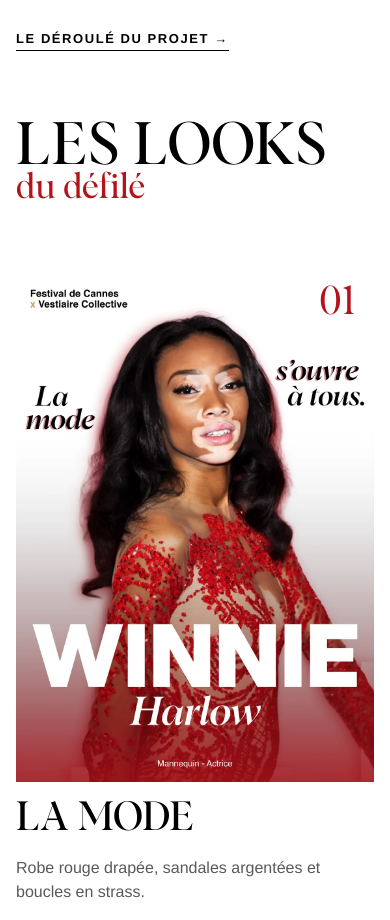
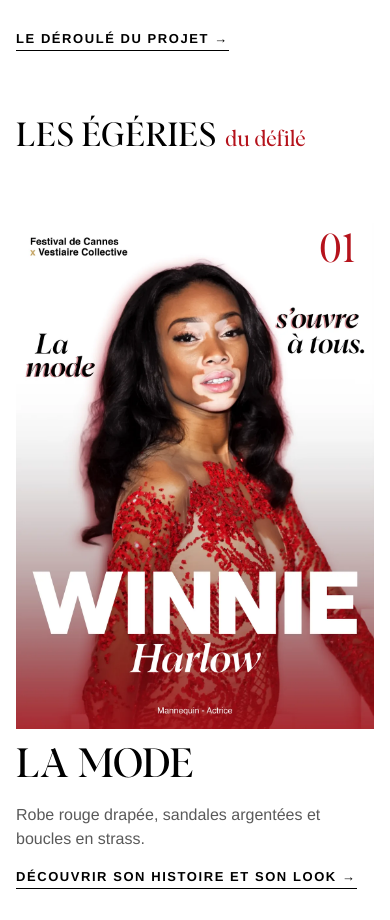
Before and after one commit to ClementB223/SAE3, a React (Vite) app: page / in a window 390 px wide. Shown: the part 3680-4600 px from the top of the page. Built offline with nearby package versions, Linux system fonts and the light colour scheme; a web font is replaced by a local one.

Commit message:
modif titre

```diff
--- a/src/components/Looks.css
+++ b/src/components/Looks.css
@@ -11,8 +11,8 @@
 .looks__titre {
   display: flex;
   align-items: baseline;
-  flex-wrap: wrap;
-  gap: 0 calc(36 * var(--u));
+  flex-wrap: nowrap;
+  gap: 0 calc(32 * var(--u));
   margin: 0;
   font-family: var(--police-titre);
   font-weight: 400;
@@ -21,13 +21,13 @@
 }
 
 .looks__titre1 {
-  font-size: calc(160 * var(--u));
+  font-size: calc(124 * var(--u));
   text-transform: uppercase;
   color: var(--noir);
 }
 
 .looks__titre2 {
-  font-size: calc(96 * var(--u));
+  font-size: calc(80 * var(--u));
   color: var(--rouge);
 }
 
@@ -160,11 +160,11 @@
   }
 
   .looks__titre1 {
-    font-size: 15vw;
+    font-size: 8.4vw;
   }
 
   .looks__titre2 {
-    font-size: 9vw;
+    font-size: 5.6vw;
   }
 
   .looks__grille {
--- a/src/components/Looks.jsx
+++ b/src/components/Looks.jsx
@@ -48,7 +48,7 @@ export default function Looks() {
   return (
     <section className="looks" id="looks" aria-labelledby="looks-titre">
       <h2 className="looks__titre" id="looks-titre">
-        <span className="looks__titre1">Les looks</span> <em className="looks__titre2">du défilé</em>
+        <span className="looks__titre1">Les égéries</span> <em className="looks__titre2">du défilé</em>
       </h2>
       <div className="looks__grille">
         {participants.slice(0, 3).map((personne, i) => (
--- a/src/images.js
+++ b/src/images.js
@@ -1,11 +1,8 @@
-import photoDefile from './assets/figma/photo-defile.webp'
 import pieceRobe from './assets/figma/piece-robe.webp'
 import sandalesArgent from './assets/pieces/sandales-argent.webp'
 import bouclesDiamant from './assets/pieces/boucles-diamant.webp'
 import derbiesNoirs from './assets/pieces/derbies-noirs.webp'
-import essayage from './assets/scenes/essayage.webp'
 import coulisses from './assets/scenes/coulisses.webp'
-import popUp from './assets/scenes/pop-up.webp'
 import afficheWinnie from './assets/affiches/affiche-winnie.webp'
 import afficheAbde from './assets/affiches/affiche-abde.webp'
 import affichePeter from './assets/affiches/affiche-peter.webp'
@@ -28,14 +25,11 @@ import robeFourreau from './assets/pieces/robe-fourreau-argent.webp'
 import robePlissee from './assets/pieces/robe-plissee-emeraude.webp'
 import smokingIvoire from './assets/pieces/smoking-ivoire.webp'
 export const images = {
-  photoDefile,
   pieceRobe,
   sandalesArgent,
   bouclesDiamant,
   derbiesNoirs,
-  essayage,
   coulisses,
-  popUp,
   afficheWinnie,
   afficheAbde,
   affichePeter,
```
Also changed, not shown: src/assets/scenes/essayage.webp (deleted), src/assets/scenes/pop-up.webp (deleted).
